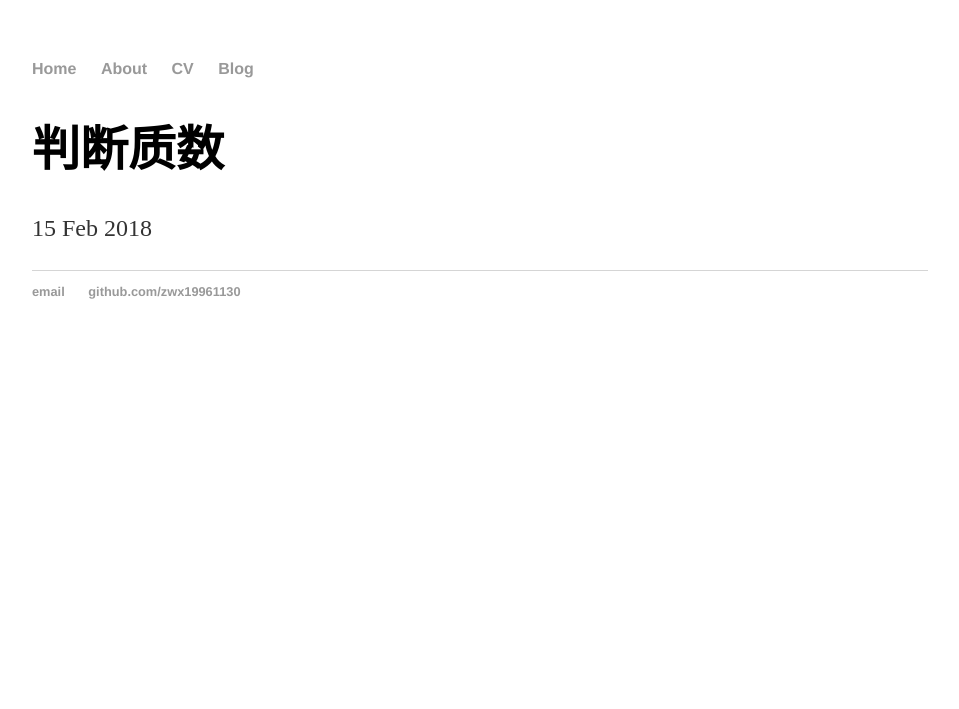
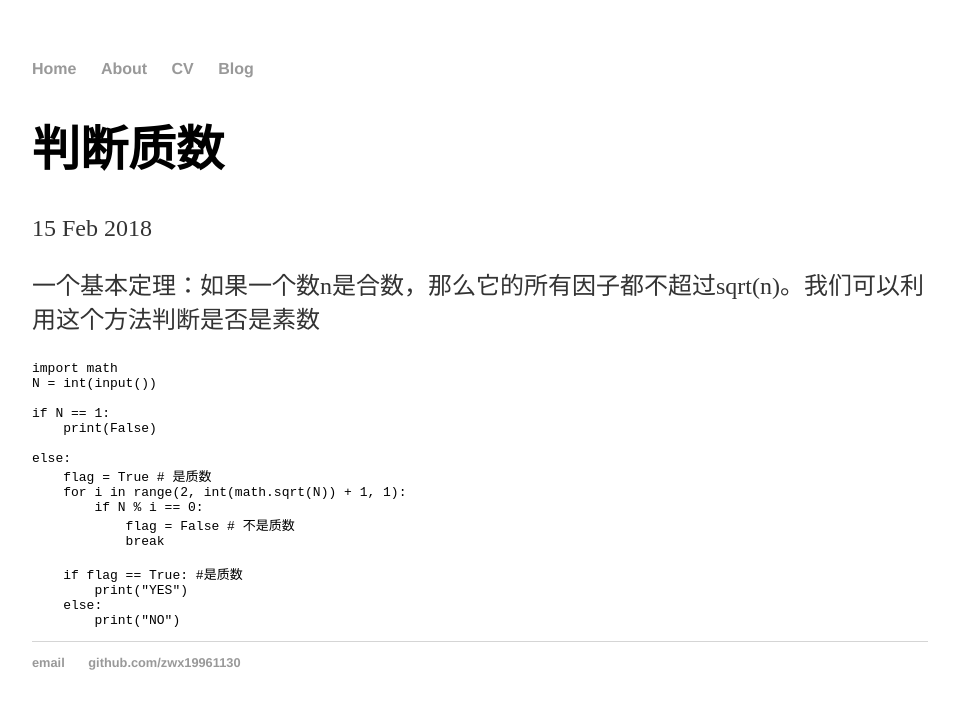
Before and after one commit to zwx19961130/zwx19961130.github.io, a Jekyll site: the page built from _posts/2018-02-13-判断质数.md, in a window 1280 px wide. Shown: the top 709 px of the page, without its empty margins (160-1119 px from the left). Built offline with Jekyll 4.4.1, drawn with Linux system fonts in a browser that asks for light colours.

Commit message:
Update 2018-02-13-判断质数.md

```diff
--- a/_posts/2018-02-13-判断质数.md
+++ b/_posts/2018-02-13-判断质数.md
@@ -3,3 +3,23 @@ layout: post
 title: "判断质数"
 date: 2018-02-15
 ---
+
+一个基本定理：如果一个数n是合数，那么它的所有因子都不超过sqrt(n)。我们可以利用这个方法判断是否是素数
+
+	import math
+	N = int(input())
+
+	if N == 1:
+	    print(False)
+
+	else:
+	    flag = True # 是质数
+	    for i in range(2, int(math.sqrt(N)) + 1, 1):
+	        if N % i == 0:
+	            flag = False # 不是质数
+	            break
+
+	    if flag == True: #是质数
+	        print("YES")
+	    else:
+	        print("NO")
```
